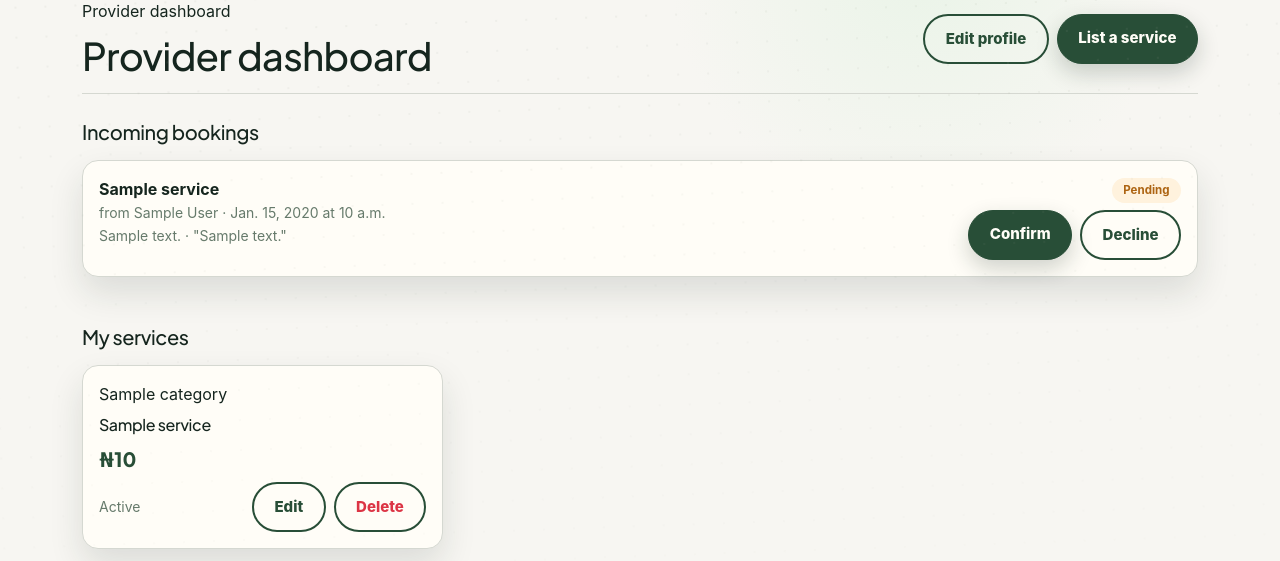
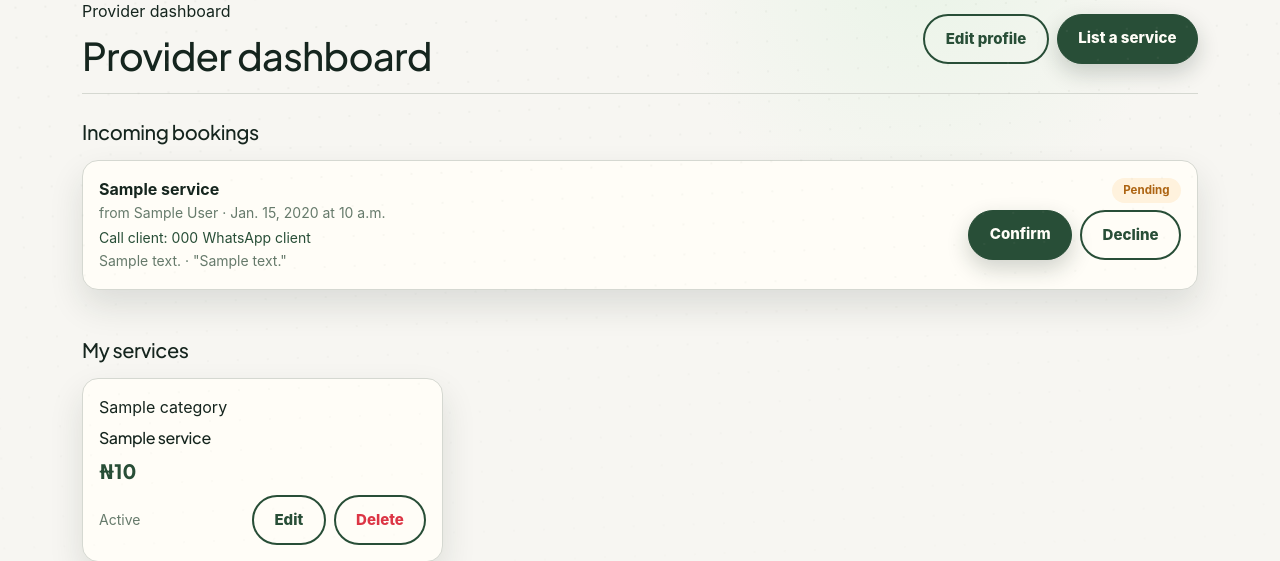
Before and after one commit to Eminence081/FixItNow, a Django app: template templates/core/dashboard_provider.html in a window 1280 px wide. Shown: the part 129-690 px from the top of the page. Run offline with Django 5.2, Linux system fonts and the light colour scheme; the template is opened without the code that fills it: values that come from a table or form of the project are taken from there, others are empty; tables that the repository leaves empty hold one stand-in row (values such as "Sample post").

Commit message:
Add WhatsApp dashboard contacts

```diff
--- a/templates/core/dashboard_client.html
+++ b/templates/core/dashboard_client.html
@@ -20,6 +20,7 @@
           </div>
           {% if b.service.provider.profile.phone %}
             <a href="tel:{{ b.service.provider.profile.phone }}" class="small text-decoration-none">Call provider: {{ b.service.provider.profile.phone }}</a>
+            <a href="https://wa.me/{{ b.service.provider.profile.phone|cut:' '|cut:'-'|cut:'+' }}" class="small text-decoration-none">WhatsApp provider</a>
           {% else %}
             <div class="text-muted small">Provider phone number not available.</div>
           {% endif %}
--- a/templates/core/dashboard_provider.html
+++ b/templates/core/dashboard_provider.html
@@ -20,6 +20,10 @@
           <div>
             <div class="fw-bold">{{ b.service.title }}</div>
             <div class="text-muted small">from {{ b.client.get_full_name|default:b.client.username }} · {{ b.scheduled_date }} at {{ b.scheduled_time }}</div>
+            {% if b.client.profile.phone %}
+              <a href="tel:{{ b.client.profile.phone }}" class="small text-decoration-none">Call client: {{ b.client.profile.phone }}</a>
+              <a href="https://wa.me/{{ b.client.profile.phone|cut:' '|cut:'-'|cut:'+' }}" class="small text-decoration-none">WhatsApp client</a>
+            {% endif %}
             <div class="text-muted small">{{ b.address }}{% if b.notes %} · "{{ b.notes }}"{% endif %}</div>
           </div>
           <div class="text-end">
```
